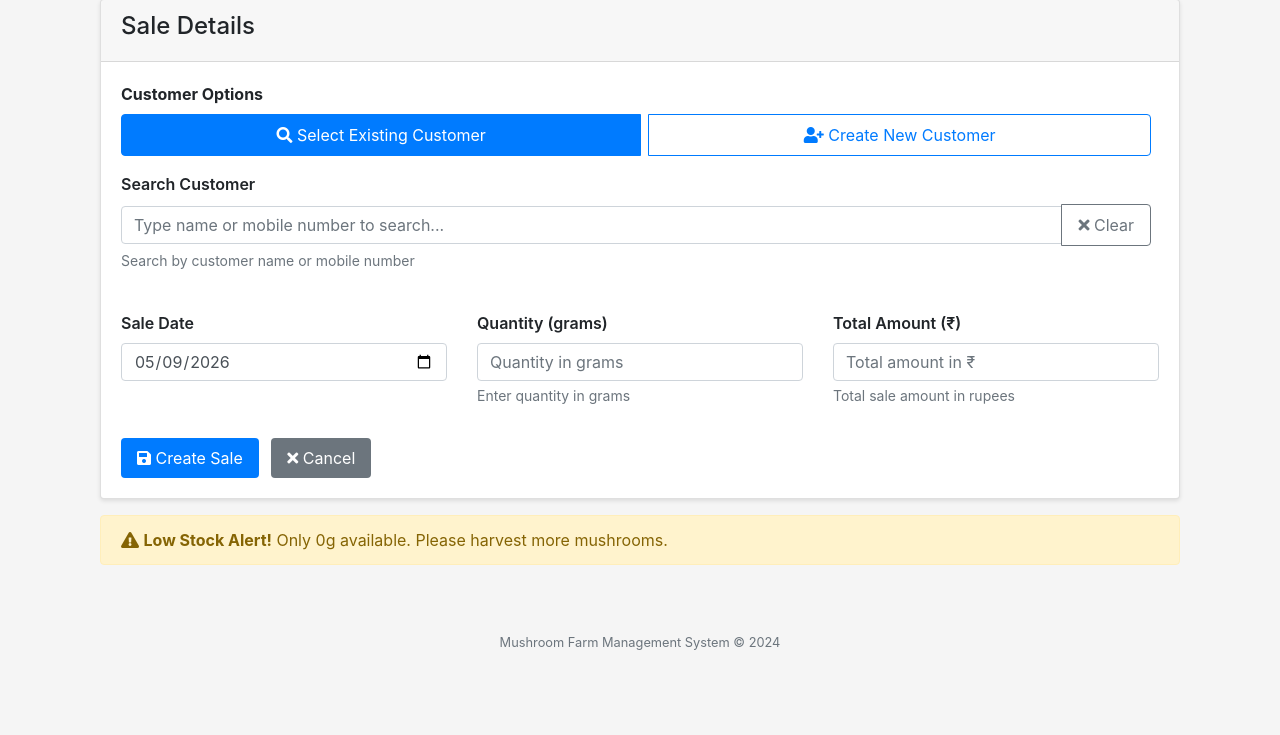
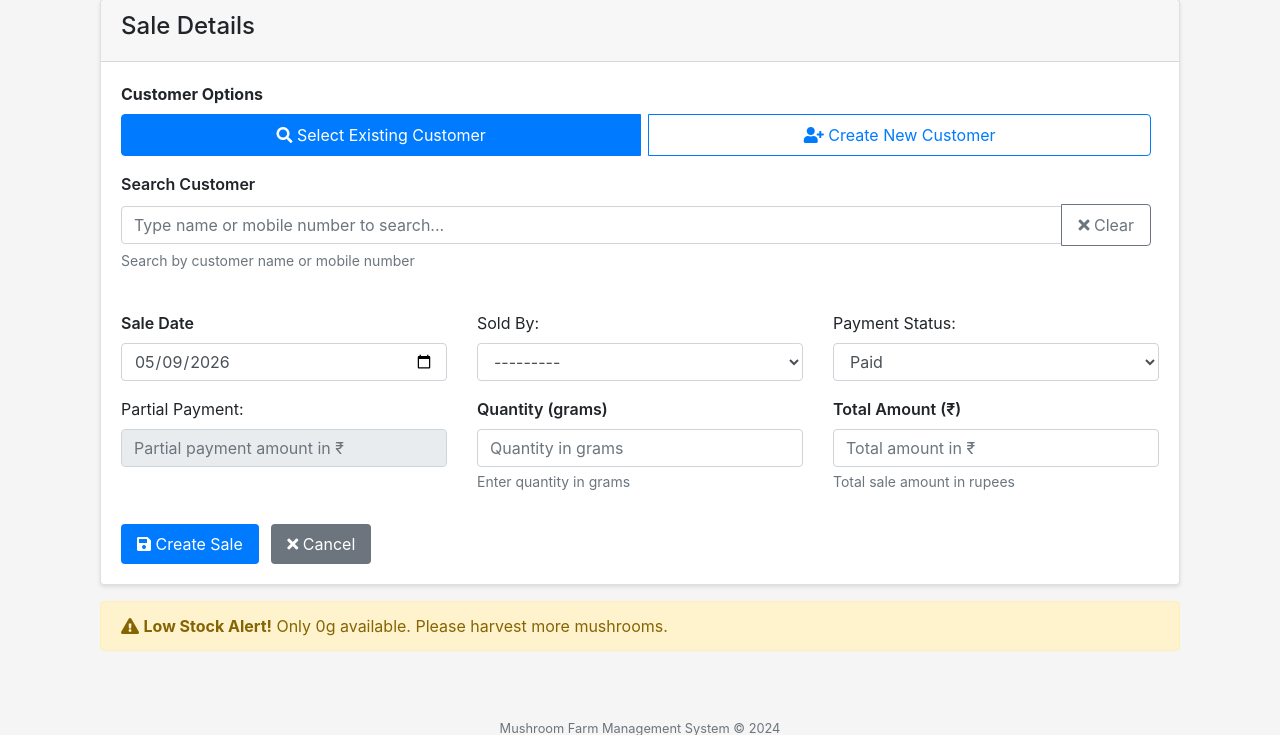
Before and after one commit to rajsan1902/eko, a Django app: page /sales/create/ in a window 1280 px wide. Shown: the part 257-992 px from the top of the page. Before the commit the page ends 907 px from the top, so only its background shows below. Run offline with Django 5.2, Linux system fonts and the light colour scheme; data that the repository does not hold is empty.

Commit message:
Stable sale page created - added sold by , payment status, partial payment

```diff
--- a/farm_management/forms.py
+++ b/farm_management/forms.py
@@ -71,11 +71,21 @@ class SaleForm(forms.ModelForm):
 
     class Meta:
         model = Sale
-        fields = ['sale_date', 'sale_quantity_g', 'sale_amount']
+        fields = ['sale_date', 'sold_by', 'payment_status', 'partial_payment_amount', 'sale_quantity_g', 'sale_amount']
         widgets = {
             'sale_date': forms.DateInput(attrs={
                 'type': 'date',
                 'class': 'form-control'
+            }),
+            'sold_by': forms.Select(attrs={  # Added sold_by widget
+                'class': 'form-control'
+            }),
+            'payment_status': forms.Select(attrs={  # Added sold_by widget
+                'class': 'form-control'
+            }),
+            'partial_payment_amount': forms.NumberInput(attrs={  # Added sold_by widget
+                'class': 'form-control',
+                'placeholder': 'Partial payment amount in ₹',
             }),
             'sale_quantity_g': forms.NumberInput(attrs={
                 'class': 'form-control',
@@ -92,7 +102,10 @@ class SaleForm(forms.ModelForm):
         }
         labels = {
             'sale_quantity_g': 'Quantity (grams)',
-            'sale_amount': 'Total Amount (₹)'
+            'sale_amount': 'Total Amount (₹)',
+            'sold_by': 'Sold By',
+            'payment_status' : 'Payment Status',
+            'partial_payment_amount' : 'Partial Payment'
         }
         help_texts = {
             'sale_quantity_g': 'Enter the quantity in grams (e.g., 500 for half kg)',
@@ -100,10 +113,19 @@ class SaleForm(forms.ModelForm):
         }
 
     def __init__(self, *args, **kwargs):
+        self.current_user = kwargs.pop('current_user', None)
         super().__init__(*args, **kwargs)
         # Make date field optional (defaults to today)
         if not self.instance.pk:
             self.fields['sale_date'].initial = timezone.now().date()
+
+
+        # Set current user as default selected in dropdown
+        if self.current_user:
+            self.fields['sold_by'].initial = self.current_user
+            # Optional: Limit queryset to only active users or staff
+            self.fields['sold_by'].queryset = User.objects.all()  # Or User.objects.filter(is_active=True)
+
 
     def clean_sale_quantity_g(self):
         quantity = self.cleaned_data['sale_quantity_g']
--- a/farm_management/models.py
+++ b/farm_management/models.py
@@ -197,12 +197,26 @@ class Customer(models.Model):
 
 class Sale(models.Model):
     """Simple sale record - all quantities in grams"""
+    STATUS_CHOICES =  [
+        ('paid', 'Paid'),
+        ('unpaid', 'Unpaid'),
+        ('partially_paid', 'Partially Paid'),
+    ]
     customer = models.ForeignKey(Customer, on_delete=models.SET_NULL, null=True, blank=True, related_name='sales')
     customer_name = models.CharField(max_length=200)  # Denormalized for quick display
     customer_mobile = models.CharField(max_length=20)  # Denormalized for quick display
     sale_date = models.DateField(default=timezone.now)
     sale_quantity_g = models.PositiveIntegerField(help_text="Quantity in grams")
     sale_amount = models.DecimalField(max_digits=12, decimal_places=2, help_text="Total sale amount in ₹")
+    sold_by = models.ForeignKey(
+        User,
+        on_delete=models.CASCADE,  # or models.SET_NULL, null=True depending on your needs
+        related_name='sales',      # Allows you to do user.sales.all()
+        null=True,                 # Optional: allow null values
+        blank=True                 # Optional: allow blank in forms
+    )
+    payment_status = models.CharField(max_length=20, choices=STATUS_CHOICES, default='paid')
+    partial_payment_amount = models.DecimalField(max_digits=12, decimal_places=2, help_text="amount in ₹", null=True, blank=True, default=0)
     created_at = models.DateTimeField(auto_now_add=True)
     created_by = models.ForeignKey(User, on_delete=models.SET_NULL, null=True, blank=True)
 
--- a/farm_management/templates/farm/create_sale.html
+++ b/farm_management/templates/farm/create_sale.html
@@ -160,7 +160,27 @@
                         <div class="text-danger">{{ form.sale_date.errors }}</div>
                         {% endif %}
                     </div>
-
+                    <div class="form-group col-md-4 mb-3">
+                        {{ form.sold_by.label_tag }}
+                        {% if form.sold_by.errors %}
+                        <div class="text-danger">{{ form.sold_by.errors }}</div>
+                        {% endif %}
+                        {{ form.sold_by }}
+                    </div>
+                    <div class="form-group col-md-4 mb-3">
+                        {{ form.payment_status.label_tag }}
+                        {% if form.payment_status.errors %}
+                        <div class="text-danger">{{ form.payment_status.errors }}</div>
+                        {% endif %}
+                        {{ form.payment_status }}
+                    </div>
+                     <div class="form-group col-md-4 mb-3">
+                        {{ form.partial_payment_amount.label_tag }}
+                        {% if form.partial_payment_amount.errors %}
+                        <div class="text-danger">{{ form.partial_payment_amount.errors }}</div>
+                        {% endif %}
+                        {{ form.partial_payment_amount }}
+                    </div>
                     <div class="col-md-4 mb-3">
                         <label for="{{ form.sale_quantity_g.id_for_label }}" class="form-label">
                             Quantity (grams)
@@ -346,7 +366,46 @@ $(document).ready(function() {
         }
     });
 });
+
+// Payment Section
+
+document.addEventListener('DOMContentLoaded', function() {
+        const paymentStatus = document.querySelector('#id_payment_status');
+        const partialAmount = document.querySelector('#id_partial_payment_amount');
+        const totalAmount = document.querySelector('#id_sale_amount'); // Assuming you have this field
+
+        function togglePartialAmount() {
+            if (paymentStatus.value === 'partially_paid') {
+                partialAmount.disabled = false;
+                partialAmount.required = true;
+
+                // Set max value to total amount
+                if (totalAmount && totalAmount.value) {
+                    partialAmount.max = parseFloat(totalAmount.value);
+                    partialAmount.step = '0.01';
+                }
+            } else {
+                partialAmount.disabled = true;
+                partialAmount.required = false;
+                partialAmount.value = '';
+                partialAmount.max = '';
+            }
+        }
+
+        togglePartialAmount();
+        paymentStatus.addEventListener('change', togglePartialAmount);
+
+        // Update max when total amount changes
+        if (totalAmount) {
+            totalAmount.addEventListener('change', function() {
+                if (paymentStatus.value === 'partial' && this.value) {
+                    partialAmount.max = parseFloat(this.value);
+                }
+            });
+        }
+    });
 </script>
+
 
 <style>
     .form-label {
--- a/farm_management/templates/farm/sale_list.html
+++ b/farm_management/templates/farm/sale_list.html
@@ -85,7 +85,7 @@
                         {% for sale in sales %}
                         <tr>
                             <td>{{ sale.id }}</td>
-                            <td>{{ sale.sale_date|date:"Y-m-d" }}</td>
+                            <td>{{ sale.sale_date|date:"d-m-Y" }}</td>
                             <td>{{ sale.customer_name }}</td>
                             <td>{{ sale.sale_quantity_g }} g</td>
                             <td>₹{{ sale.sale_amount }}</td>
--- a/farm_management/views.py
+++ b/farm_management/views.py
@@ -127,7 +127,7 @@ def harvest_create(request):
 
 def sale_create(request):
     if request.method == 'POST':
-        form = SaleForm(request.POST)
+        form = SaleForm(request.POST, current_user=request.user)
         if form.is_valid():
             try:
                 with transaction.atomic():
@@ -172,7 +172,7 @@ def sale_create(request):
         else:
             messages.error(request, 'Please correct the errors below.')
     else:
-        form = SaleForm()
+        form = SaleForm(current_user=request.user)
 
     # Get summary data for cards
     today = timezone.now().date()
```
Also changed, not shown: farm_management/templates/farm/sale_form.html (deleted, +0 -46 lines), farm_management/migrations/0005_rename_created_by_sale_sold_by_and_more.py (added), farm_management/migrations/0006_rename_sold_by_sale_created_by_and_more.py (added), farm_management/migrations/0007_sale_sold_by.py (added), farm_management/migrations/0008_sale_partial_payment_amount_sale_payment_status.py (added), farm_management/migrations/0009_alter_sale_partial_payment_amount.py (added).
